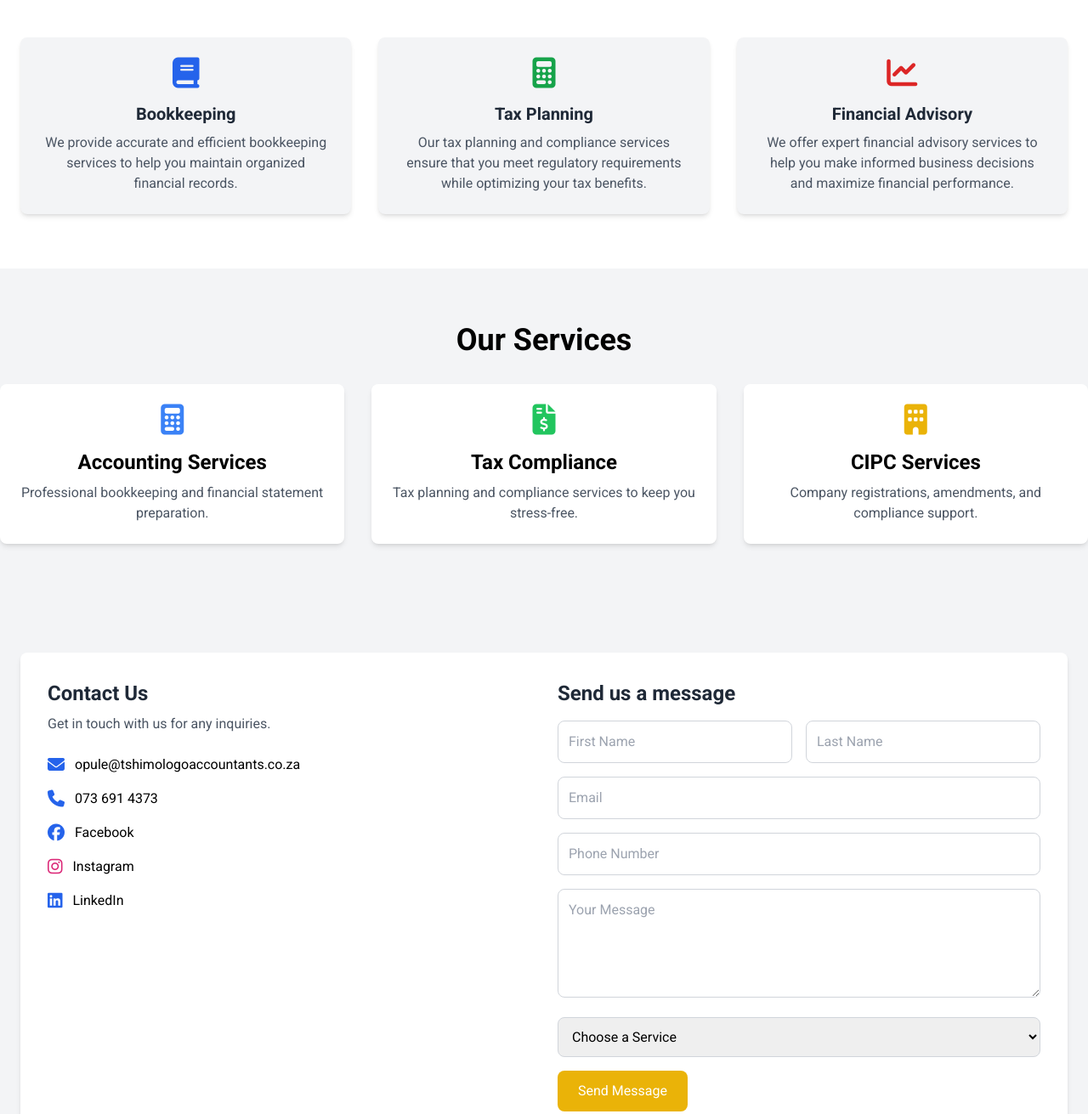
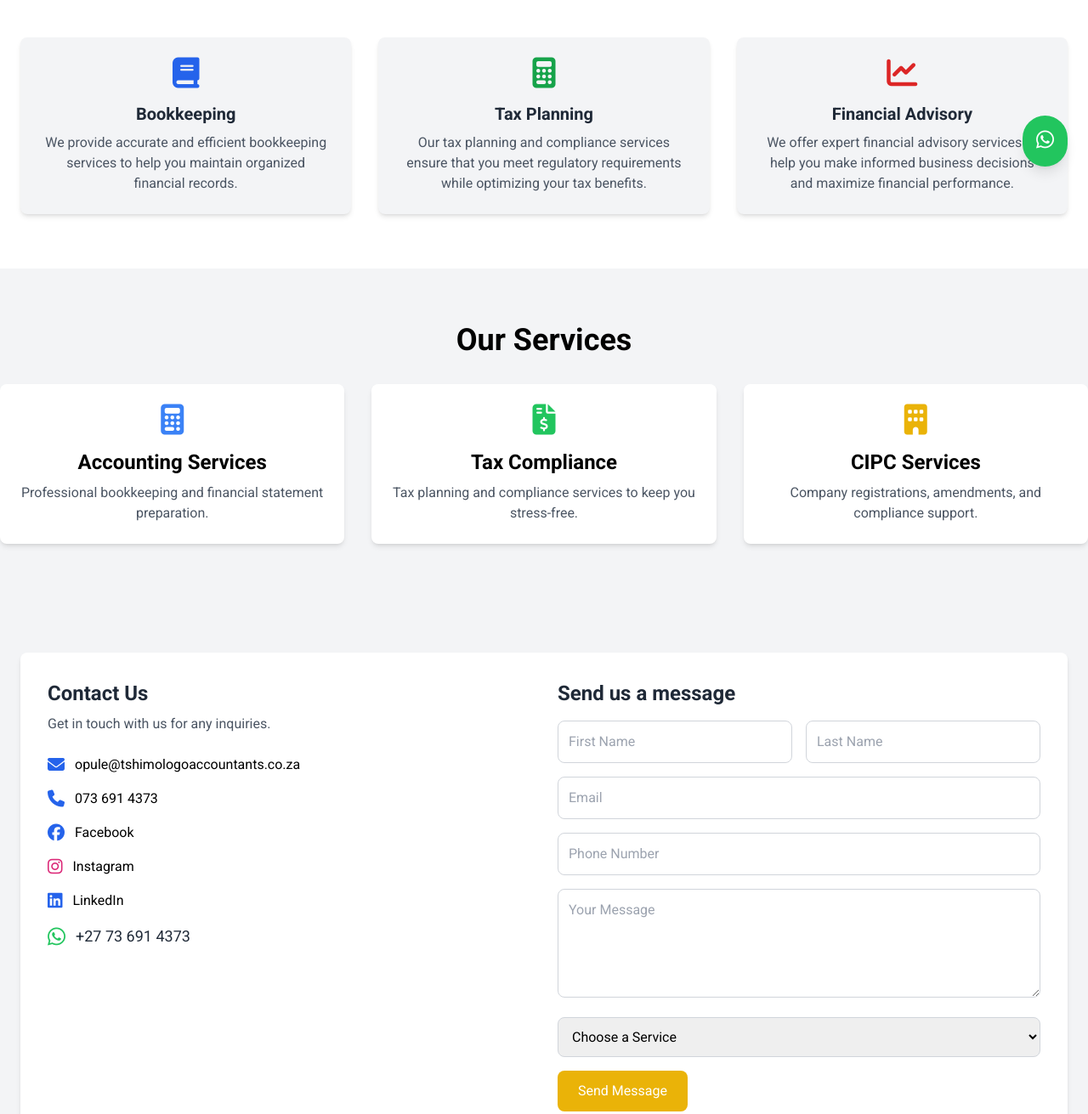
Before and after one commit to lebogang-developer/tshimologo-landing-page, a website: page home.html in a window 1280 px wide. Shown: the part 540-1851 px from the top of the page at 85% size. Drawn offline with nearby package versions, Linux system fonts and the light colour scheme.

Commit message:
WhatsApp integration

```diff
--- a/home.html
+++ b/home.html
@@ -15,9 +15,15 @@
   </head>
   <body class="bg-gray-100">
       <!-- Back to Top Button -->
-      <button id="backToTop" class="hidden fixed bottom-6 right-6 bg-yellow-500 text-white p-3 rounded-full shadow-lg hover:bg-yellow-600 transition-all">
+      <button id="backToTop" class="hidden fixed bottom-4 right-6 bg-yellow-500 text-white p-3 rounded-full shadow-lg hover:bg-yellow-600 transition-all">
         &#8679;
     </button>
+
+    <!-- WhatsApp Floating Button -->
+    <a href="https://wa.me/27712345678" target="_blank" class="fixed bottom-16 right-6 bg-green-500 text-white p-4 rounded-full shadow-lg hover:bg-green-600 transition duration-300 z-50">
+      <i class="fab fa-whatsapp text-2xl"></i>
+    </a>
+
     <!-- Navbar -->
     <nav id="navbar" class="bg-white shadow-md py-2 fixed top-0 left-0 w-full z-50 transition-all duration-300">
       <div class="container mx-auto flex justify-between items-center px-6">
@@ -178,6 +184,12 @@
                     <i class="fab fa-linkedin text-blue-600 text-xl"></i>
                     <a href="https://www.linkedin.com" target="_blank">LinkedIn</a>
                 </div>
+                <div class="flex items-center space-x-3">
+                  <i class="fab fa-whatsapp text-green-500 text-2xl"></i>
+                  <a href="https://wa.me/27736914373" target="_blank" class="text-lg text-gray-800 hover:text-green-600">
+                      +27 73 691 4373
+                  </a>
+              </div>
             </div>
         </div>
 
```
Also changed, not shown: dist/output.css.
